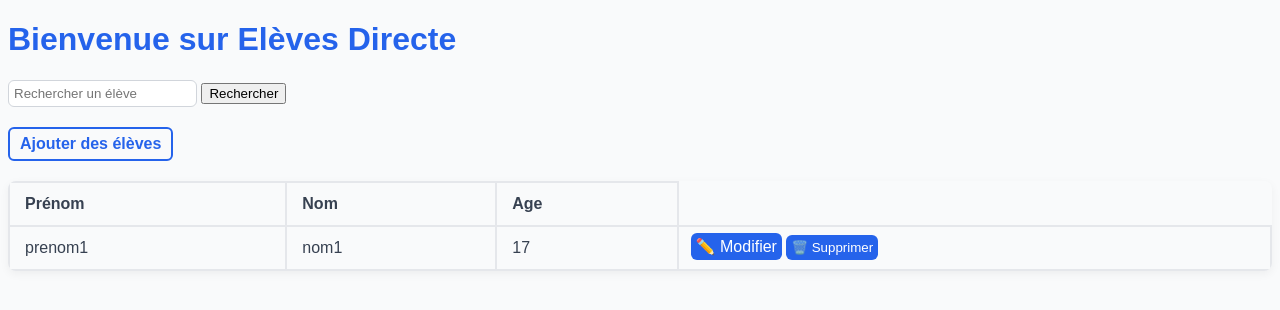
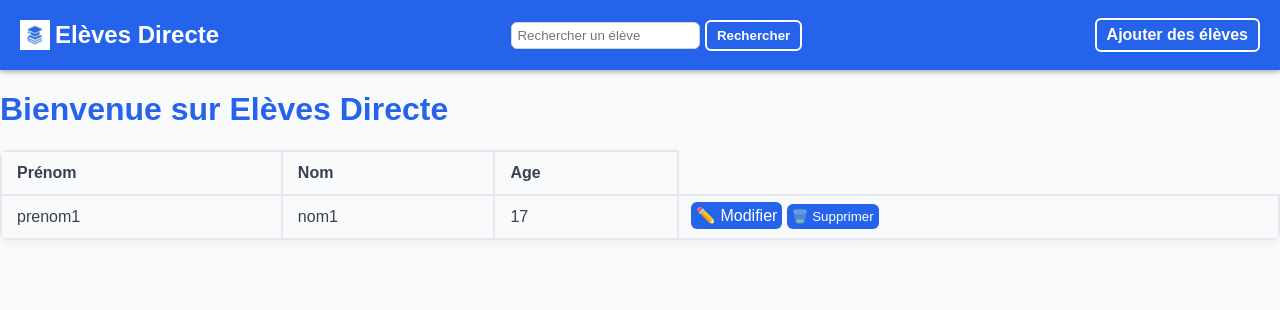
Before and after one commit to gregdel-dev/NSI-App_Web_Eleves, a Flask app: page / in a window 1280 px wide. Shown: the top 310 px of the page. Run offline with Flask 3, Linux system fonts and the light colour scheme.

Commit message:
ajout topbar

```diff
--- a/static/styles.css
+++ b/static/styles.css
@@ -3,15 +3,16 @@ body{
 
     background-color: #f9fafb;
     color: #2563eb;
+    margin: 0;
 }
 .ajout_button {
     display: inline-block;
-    border: 2px solid #2563eb;
+    border: 2px solid white;
     border-radius: 6px;
     padding: 6px 10px;
     text-decoration: none;
     font-weight: bold;
-    color: #2563eb;
+    color: white;
 }
 table{
     width : 100%;
@@ -126,3 +127,36 @@ label{
     margin-left: 10px;
 
 }
+.topbar{
+    background-color: #2563eb;
+      color: white;
+      display: flex;
+      justify-content: space-between;
+      align-items: center;
+      padding: 1px 20px;
+      box-shadow: 0 2px 5px rgba(0, 0, 0, 0.3);
+}
+.topbar button{
+    display: inline-block;
+    border: 2px solid white;
+    border-radius: 6px;
+    padding: 6px 10px;
+    text-decoration: none;
+    font-weight: bold;
+    color: white;
+    background-color: #2563eb;
+}
+.topbar form{
+    align-content: center;
+    margin-top: auto ;
+}
+.topbar img{
+    width: 30px;
+    height: 30px;
+    margin-right: 5px;
+
+}
+.logo{
+    display: flex;
+    align-items: center;
+}
--- a/templates/index.html
+++ b/templates/index.html
@@ -5,19 +5,25 @@
     <meta http-equiv="refresh" content="30">
     <meta name="viewport" content="width=device-width, initial-scale=1.0">
     <link rel="stylesheet" href="../static/styles.css">
-    <link rel="topbar" href="topbar.html">
+
     <title>Elèves Directe - Accueil</title>
 </head>
 <body>
-    <topbar />
-    <h1>Bienvenue sur Elèves Directe</h1>
-    <form>
-        <input type="text" name="recherche" placeholder="Rechercher un élève">
+    <div class="topbar">
+        <div class="logo">
+        <img src="../static/icon.png" alt="">
+        <h2>Elèves Directe</h2>
+        </div>
+        <form>
+        <input type="text" name="recherche" placeholder="Rechercher un élève" value="{{ recherche }}">
         <button type="submit">Rechercher</button>
     </form>
     <nav>
         <a href="/ajout" class="ajout_button">Ajouter des élèves</a>
     </nav>
+    </div>
+
+   <h1>Bienvenue sur Elèves Directe</h1>
     <table>
         <tr>
             <th>Prénom</th>
```
Also changed, not shown: templates/topbar.html (deleted, +0 -11 lines), static/icon.png (added).
